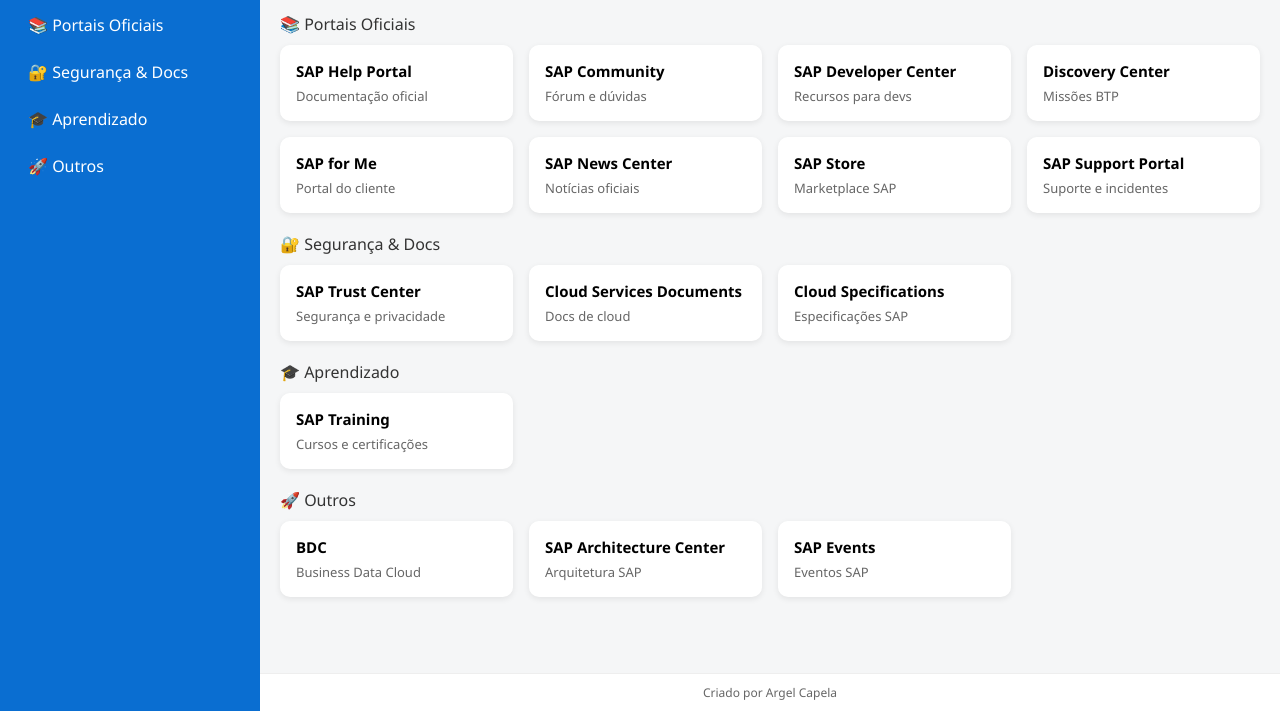
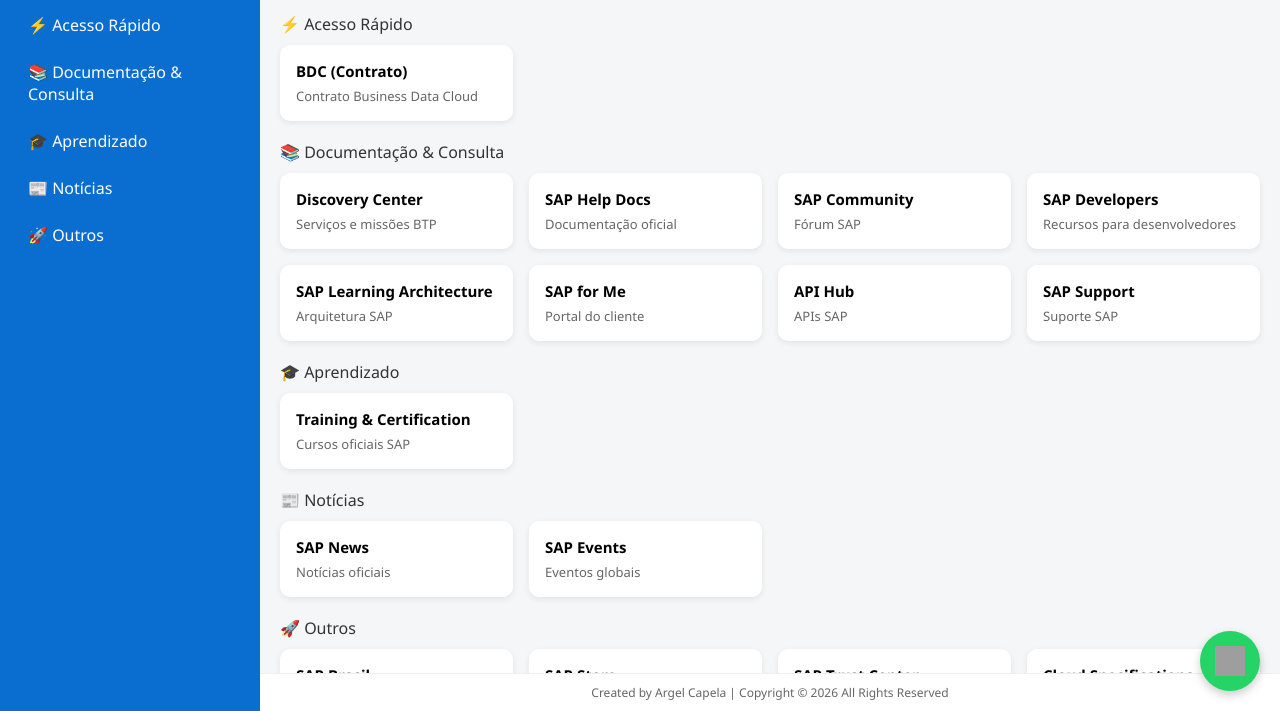
Before and after one commit to argelcapela/saplinks, a plain HTML site: page index.html in a window 1280 px wide. Shown: the part 89-800 px from the top of the page. Drawn offline with Linux system fonts and the light colour scheme; grey boxes are pictures that could not be loaded.

Commit message:
layout didn't save before, now lets try again

```diff
--- a/index.html
+++ b/index.html
@@ -2,7 +2,8 @@
 <html lang="pt-br">
 <head>
   <meta charset="UTF-8" />
-  <title>SAP Workspace</title>
+  <meta name="viewport" content="width=device-width, initial-scale=1.0" />
+  <title>SAP Links</title>
   <style>
     body {
       margin: 0;
@@ -10,14 +11,17 @@
       display: flex;
       height: 100vh;
       background: #f5f6f7;
+      overflow: hidden;
     }
 
+    /* SIDEBAR */
     .sidebar {
       width: 240px;
       background-color: #0a6ed1;
       color: white;
       padding: 20px 10px;
       overflow-y: auto;
+      transition: transform 0.3s ease;
     }
 
     .sidebar h2 {
@@ -37,20 +41,36 @@
       background-color: #085caf;
     }
 
+    /* MAIN */
     .main {
       flex: 1;
       display: flex;
       flex-direction: column;
+      height: 100vh;
+    }
+
+    .topbar {
+      display: none;
+      padding: 10px;
+      background: #0a6ed1;
+      color: white;
+      align-items: center;
+    }
+
+    .hamburger {
+      font-size: 22px;
+      cursor: pointer;
+      margin-right: 10px;
     }
 
     .content {
       flex: 1;
       padding: 20px;
-      overflow-y: auto;
+      overflow-x: hidden;
     }
 
     .search {
-      width: 100%;
+      width: 98%;
       padding: 12px;
       border-radius: 8px;
       border: 1px solid #ddd;
@@ -102,64 +122,171 @@
       color: #666;
       background: #fff;
       border-top: 1px solid #eee;
+      flex-shrink: 0;
+      overflow:hidden;
+    }
+
+   .whatsapp-btn {
+  position: fixed;
+  bottom: 20px;
+  right: 20px;
+  width: 60px;
+  height: 60px;
+  border-radius: 50%;
+  background-color: #25D366;
+  display: flex;
+  align-items: center;
+  justify-content: center;
+  box-shadow: 0 4px 10px rgba(0,0,0,0.2);
+  z-index: 1000;
+}
+
+/* Tooltip */
+.whatsapp-btn::after {
+  content: "Fale comigo e envie uma sugestão de melhoria do Produto! 💬";
+  position: absolute;
+  right: 70px;
+  background: #333;
+  color: white;
+  padding: 6px 10px;
+  border-radius: 6px;
+  font-size: 12px;
+  white-space: nowrap;
+  opacity: 0;
+  transform: translateY(5px);
+  transition: 0.2s;
+  pointer-events: none;
+}
+
+/* Mostrar tooltip no hover */
+.whatsapp-btn:hover::after {
+  opacity: 1;
+  transform: translateY(0);
+}
+
+    .whatsapp-btn img {
+      width: 30px;
+      height: 30px;
+    }
+
+    /* OVERLAY */
+    .overlay {
+      position: fixed;
+      top: 0;
+      left: 0;
+      width: 100%;
+      height: 100%;
+      background: rgba(0,0,0,0.4);
+      display: none;
+      z-index: 999;
+    }
+
+    /* RESPONSIVO */
+    @media (max-width: 768px) {
+      body {
+        flex-direction: column;
+      }
+
+      .topbar {
+        display: flex;
+      }
+
+      .sidebar {
+        position: fixed;
+        top: 0;
+        left: 0;
+        height: 100%;
+        transform: translateX(-100%);
+        z-index: 1000;
+      }
+
+      .sidebar.active {
+        transform: translateX(0);
+      }
     }
   </style>
 </head>
 <body>
 
-  <div class="sidebar">
-    <h2>SAP Hub</h2>
+  <div class="overlay" onclick="toggleMenu()"></div>
+
+  <div class="sidebar" id="sidebar">
+    <h2 style="cursor:pointer;" onclick="goHome()">SAP Links</h2>
     <div id="menu"></div>
   </div>
 
   <div class="main">
+
+    <div class="topbar">
+      <div class="hamburger" onclick="toggleMenu()">☰</div>
+      SAP Links
+    </div>
+
     <div class="content">
       <input class="search" placeholder="Buscar em todos os links..." oninput="renderCards(this.value)" />
       <div id="content"></div>
     </div>
+
     <footer>
-      Criado por Argel Capela
+      Created by Argel Capela | Copyright © 2026 All Rights Reserved
     </footer>
   </div>
+
+  <a  href="https://wa.me/5511966076876?text=Olá,%20tenho%20uma%20sugestão%20para%20melhorar%20o%20SAP%20Links" target="_blank" class="whatsapp-btn">
+    <img alt="Enviar Sugestão de Melhoria!" src="https://cdn-icons-png.flaticon.com/512/733/733585.png" />
+  </a>
 
   <script>
     const links = [
       {
-        group: "📚 Portais Oficiais",
+        group: "⚡ Acesso Rápido",
         items: [
-          { name: "SAP Help Portal", desc: "Documentação oficial", url: "https://help.sap.com" },
-          { name: "SAP Community", desc: "Fórum e dúvidas", url: "https://community.sap.com" },
-          { name: "SAP Developer Center", desc: "Recursos para devs", url: "https://developers.sap.com" },
-          { name: "Discovery Center", desc: "Missões BTP", url: "https://discovery-center.cloud.sap" },
-          { name: "SAP for Me", desc: "Portal do cliente", url: "https://me.sap.com" },
-          { name: "SAP News Center", desc: "Notícias oficiais", url: "https://news.sap.com" },
-          { name: "SAP Store", desc: "Marketplace SAP", url: "https://store.sap.com" },
-          { name: "SAP Support Portal", desc: "Suporte e incidentes", url: "https://support.sap.com" }
+          { name: "BDC (Contrato)", desc: "Contrato Business Data Cloud", url: "https://www.sap.com/about/trust-center/agreements/cloud/cloud-services.html?search=business%20data%20cloud&sort=latest_desc&pdf-asset=80874c7c-417f-0010-bca6-c68f7e60039b&page=4" }
         ]
       },
       {
-        group: "🔐 Segurança & Docs",
+        group: "📚 Documentação & Consulta",
         items: [
-          { name: "SAP Trust Center", desc: "Segurança e privacidade", url: "https://www.sap.com/about/trust-center.html" },
-          { name: "Cloud Services Documents", desc: "Docs de cloud", url: "https://www.sap.com/about/trust-center/cloud-services.html" },
-          { name: "Cloud Specifications", desc: "Especificações SAP", url: "https://www.sap.com/about/agreements/cloud-services.html" }
+          { name: "Discovery Center", desc: "Serviços e missões BTP", url: "https://discovery-center.cloud.sap/" },
+          { name: "SAP Help Docs", desc: "Documentação oficial", url: "https://help.sap.com/docs/" },
+          { name: "SAP Community", desc: "Fórum SAP", url: "https://community.sap.com/" },
+          { name: "SAP Developers", desc: "Recursos para desenvolvedores", url: "https://developers.sap.com/" },
+          { name: "SAP Learning Architecture", desc: "Arquitetura SAP", url: "https://architecture.learning.sap.com/" },
+          { name: "SAP for Me", desc: "Portal do cliente", url: "https://accounts.sap.com/saml2/idp/sso" },
+          { name: "API Hub", desc: "APIs SAP", url: "https://api.sap.com/" },
+          { name: "SAP Support", desc: "Suporte SAP", url: "https://support.sap.com/en/index.html" }
         ]
       },
       {
         group: "🎓 Aprendizado",
         items: [
-          { name: "SAP Training", desc: "Cursos e certificações", url: "https://training.sap.com" }
+          { name: "Training & Certification", desc: "Cursos oficiais SAP", url: "https://www.sap.com/training-certification.html" }
+        ]
+      },
+      {
+        group: "📰 Notícias",
+        items: [
+          { name: "SAP News", desc: "Notícias oficiais", url: "https://news.sap.com/" },
+          { name: "SAP Events", desc: "Eventos globais", url: "https://www.sap.com/events.html#global-events" }
         ]
       },
       {
         group: "🚀 Outros",
         items: [
-          { name: "BDC", desc: "Business Data Cloud", url: "https://www.sap.com/products/data-cloud.html" },
-          { name: "SAP Architecture Center", desc: "Arquitetura SAP", url: "https://architecture.sap.com" },
-          { name: "SAP Events", desc: "Eventos SAP", url: "https://events.sap.com" }
+          { name: "SAP Brasil", desc: "Site institucional Brasil", url: "https://www.sap.com/brazil/index.html" },
+          { name: "SAP Store", desc: "Marketplace SAP", url: "https://www.sap.com/store.html" },
+          { name: "SAP Trust Center", desc: "Segurança e compliance", url: "https://www.sap.com/about/trust-center.html" },
+          { name: "Cloud Specifications", desc: "Especificações cloud", url: "https://www.sap.com/about/agreements/policies/cloud-service-specifications.html?sort=latest_desc" }
         ]
       }
     ];
+
+    function toggleMenu() {
+      const sidebar = document.getElementById("sidebar");
+      const overlay = document.querySelector(".overlay");
+      sidebar.classList.toggle("active");
+      // overlay.style.display = sidebar.classList.contains("active") ? "block" : "none";
+    }
 
     function renderMenu() {
       const menu = document.getElementById("menu");
@@ -173,6 +300,7 @@
           document.querySelectorAll(".menu-item").forEach(el => el.classList.remove("active"));
           div.classList.add("active");
           renderCards("", index);
+          toggleMenu();
         };
         menu.appendChild(div);
       });
@@ -216,6 +344,11 @@
       });
     }
 
+    function goHome() {
+      document.querySelectorAll(".menu-item").forEach(el => el.classList.remove("active"));
+      renderCards();
+    }
+
     renderMenu();
     renderCards();
   </script>
```
